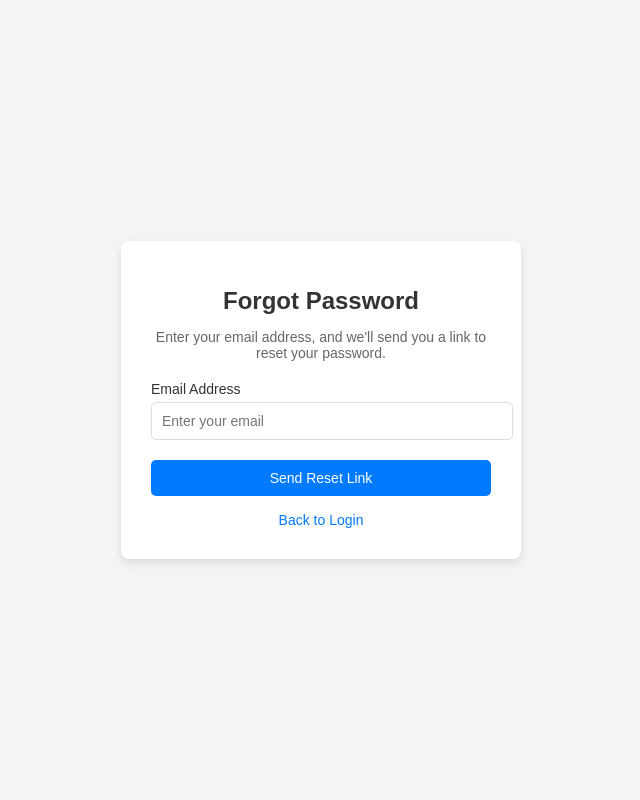
After one commit to dikshaladke12/Examportal---Django, a Django app: page /forgot/ in a window 1280 px wide. The commit adds this page. Shown: the whole page, without its empty margins (319-959 px from the left). Run offline with Django 5.2, Linux system fonts and the light colour scheme.

Commit message:
second commit

```diff
--- a/app/models.py
+++ b/app/models.py
@@ -3,6 +3,11 @@ from django.contrib.auth.models import AbstractUser
 
 class User(AbstractUser):
     phoneNo = models.CharField(max_length =12,null=True)
+
+class resetuuid(models.Model):
+    UUID = models.UUIDField(unique=True)
+    user = models.ForeignKey(to = User, on_delete= models.CASCADE)
+    expiry = models.DateTimeField()
 
 class UserTable(models.Model):
     f_name = models.CharField(max_length=50)
--- a/app/urls.py
+++ b/app/urls.py
@@ -5,5 +5,7 @@ urlpatterns = [
     path("", loginview.as_view(), name="login"),
     path("signup/", signup.as_view(), name="signup"),
     path("logout/", logoutview.as_view(), name="logout"),
+    path("forgot/", Forgot.as_view(), name= "forgot"),
+    path("resetpassword/", Resetpassword.as_view(), name="resetpassword"),
     path("index/", index.as_view(), name="index"),
 ]
--- a/app/views.py
+++ b/app/views.py
@@ -7,6 +7,8 @@ from django.contrib import messages
 from django.contrib.auth.decorators import login_required, permission_required
 from django.utils.decorators import method_decorator
 from .models import User
+from django.utils.timezone import timedelta,now
+import datetime
 
 
 class index(View):
@@ -77,3 +79,19 @@ class logoutview(View):
     def get(self, request):
         logout(request)
         return redirect("/")
+
+class Forgot(View):
+    def get(Self, request):
+        return render(request, "forgot.html")
+
+    def post(self, request):
+        email = request.POST.get("email")
+        if User.objects.filter(email=email).exists():
+            user = User.objects.get(email = email)
+            exp_date = datetime.datetime.now()+ datetime.timedelta(hours = 2)
+
+
+
+class Resetpassword(View):
+    def get(self, request):
+        return render(request, "resetpassword.html")
--- /dev/null
+++ b/static/ForgotPassword/css/forgot.css
@@ -0,0 +1,86 @@
+
+body {
+    font-family: Arial, sans-serif;
+    background-color: #f3f4f6;
+    margin: 0;
+    padding: 0;
+    display: flex;
+    justify-content: center;
+    align-items: center;
+    height: 100vh;
+}
+
+.container {
+    max-width: 400px;
+    width: 100%;
+    padding: 20px;
+}
+
+.forgot-password-box {
+    background-color: #fff;
+    padding: 30px;
+    border-radius: 8px;
+    box-shadow: 0 4px 8px rgba(0, 0, 0, 0.1);
+    text-align: center;
+}
+
+.forgot-password-box h1 {
+    margin-bottom: 10px;
+    font-size: 24px;
+    color: #333;
+}
+
+.forgot-password-box p {
+    margin-bottom: 20px;
+    font-size: 14px;
+    color: #666;
+}
+
+.input-group {
+    margin-bottom: 20px;
+    text-align: left;
+}
+
+.input-group label {
+    display: block;
+    font-size: 14px;
+    margin-bottom: 5px;
+    color: #333;
+}
+
+.input-group input {
+    width: 100%;
+    padding: 10px;
+    border: 1px solid #ddd;
+    border-radius: 5px;
+    font-size: 14px;
+}
+
+.btn-submit {
+    background-color: #007bff;
+    color: #fff;
+    border: none;
+    padding: 10px 15px;
+    font-size: 14px;
+    border-radius: 5px;
+    cursor: pointer;
+    width: 100%;
+}
+
+.btn-submit:hover {
+    background-color: #0056b3;
+}
+
+.back-to-login {
+    margin-top: 15px;
+}
+
+.back-to-login a {
+    text-decoration: none;
+    font-size: 14px;
+    color: #007bff;
+}
+
+.back-to-login a:hover {
+    text-decoration: underline;
+}
--- a/template/Login.html
+++ b/template/Login.html
@@ -25,6 +25,9 @@
         </div>
         <button>LOGIN</button>
         <div class="link">
+          <a href="forgot/">Forgot Password?</a>
+        </div>
+        <div class="link">
           Not a member?
           <a href="signup/">Signup now</a>
         </div>
--- /dev/null
+++ b/template/forgot.html
@@ -0,0 +1,28 @@
+{% load static %}
+<!DOCTYPE html>
+<html lang="en">
+<head>
+    <meta charset="UTF-8">
+    <meta name="viewport" content="width=device-width, initial-scale=1.0">
+    <title>Forgot Password</title>
+    <link rel="stylesheet" href="{% static 'ForgotPassword/css/forgot.css' %}">
+</head>
+<body>
+    <div class="container">
+        <div class="forgot-password-box">
+            <h1>Forgot Password</h1>
+            <p>Enter your email address, and we'll send you a link to reset your password.</p>
+            <form action="#" method="post">
+                <div class="input-group">
+                    <label for="email">Email Address</label>
+                    <input type="email" id="email" name="email" placeholder="Enter your email" required>
+                </div>
+                <button type="submit" class="btn-submit">Send Reset Link</button>
+            </form>
+            <div class="back-to-login">
+                <a href="/">Back to Login</a>
+            </div>
+        </div>
+    </div>
+</body>
+</html>
```
Also changed, not shown: static/Login/css/login.css (+31 -33 lines), static/Resetpassword/css/resetpassword.css (added, +71 -0 lines), template/resetpassword.html (added, +29 -0 lines), app/migrations/0002_resetuuid.py (added), db.sqlite3.
